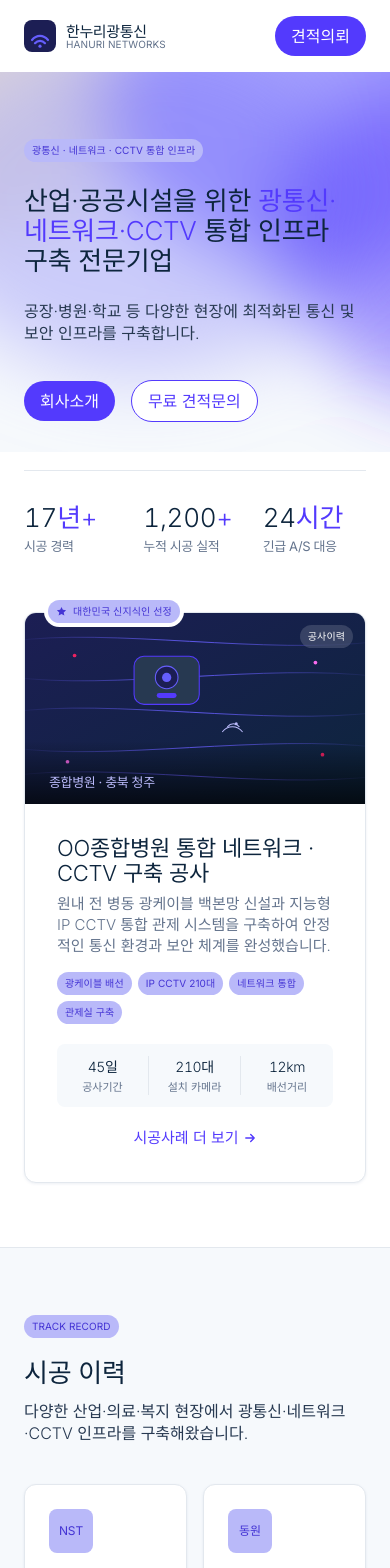
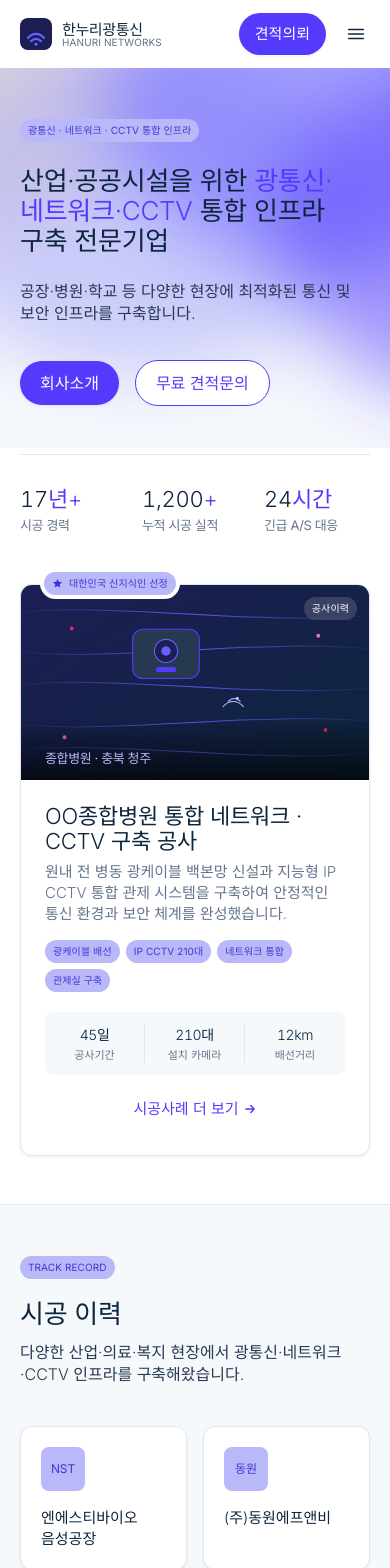
Before and after one commit to nsi0512-pixel/networks_homepage, a React (Vite) app: page / in a window 390 px wide. Shown: the top 1568 px of the page. Built offline with nearby package versions, Linux system fonts and the light colour scheme; a web font is replaced by a local one.

Commit message:
Add mobile nav, responsive spacing, and hover transitions

```diff
--- a/src/components/Header.tsx
+++ b/src/components/Header.tsx
@@ -1,10 +1,13 @@
-import { Link } from "react-router-dom"
+import { useEffect, useState } from "react"
+import { Link, useLocation } from "react-router-dom"
 
 const NAV_ITEMS = [
   { label: "회사소개", to: "/about" },
   { label: "사업소개", to: "/business" },
   { label: "고객지원", to: "/support" },
 ]
+
+const PHONE = "043-878-8888"
 
 function LogoMark() {
   return (
@@ -18,14 +21,25 @@ function LogoMark() {
 }
 
 export default function Header() {
+  const [menuOpen, setMenuOpen] = useState(false)
+  const { pathname } = useLocation()
+
+  useEffect(() => {
+    setMenuOpen(false)
+  }, [pathname])
+
   return (
     <header className="sticky top-0 z-50 bg-canvas/90 backdrop-blur">
-      <div className="mx-auto flex max-w-[1200px] items-center justify-between px-6 py-4">
-        <Link to="/" className="flex items-center gap-2.5">
+      <div className="mx-auto flex max-w-[1200px] items-center justify-between gap-3 px-5 py-3 sm:px-6 sm:py-4">
+        <Link to="/" className="flex items-center gap-2.5 py-1.5 transition-opacity hover:opacity-70">
           <LogoMark />
           <span className="flex flex-col leading-none">
-            <span className="text-[15px] font-normal tracking-tight text-ink">한누리광통신</span>
-            <span className="text-[10px] font-normal tracking-[0.1px] text-ink-mute-2">HANURI NETWORKS</span>
+            <span className="whitespace-nowrap text-[15px] font-normal tracking-tight text-ink">
+              한누리광통신
+            </span>
+            <span className="whitespace-nowrap text-[10px] font-normal tracking-[0.1px] text-ink-mute-2">
+              HANURI NETWORKS
+            </span>
           </span>
         </Link>
 
@@ -34,28 +48,75 @@ export default function Header() {
             <Link
               key={item.to}
               to={item.to}
-              className="text-[15px] font-light text-ink-mute-2 transition-colors hover:text-primary"
+              className={`text-[15px] font-light transition-colors hover:text-primary ${
+                pathname === item.to ? "text-primary" : "text-ink-mute-2"
+              }`}
             >
               {item.label}
             </Link>
           ))}
         </nav>
 
-        <div className="flex items-center gap-4">
+        <div className="flex items-center gap-2 sm:gap-4">
           <a
-            href="tel:043-878-8888"
-            className="hidden text-[15px] font-light text-ink-secondary sm:block"
+            href={`tel:${PHONE}`}
+            className="hidden text-[15px] font-light text-ink-secondary transition-colors hover:text-primary sm:block"
+            style={{ fontFeatureSettings: '"tnum"' }}
           >
-            043-878-8888
+            {PHONE}
           </a>
           <Link
             to="/quote"
-            className="rounded-full bg-primary px-4 py-2 text-base font-normal text-on-primary transition-colors hover:bg-primary-press"
+            className="whitespace-nowrap rounded-full bg-primary px-4 py-2.5 text-[15px] font-normal text-on-primary shadow-level-1 transition-all duration-200 hover:-translate-y-px hover:bg-primary-deep hover:shadow-level-2 active:translate-y-0 active:bg-primary-press sm:text-base"
           >
             견적의뢰
           </Link>
+
+          <button
+            type="button"
+            onClick={() => setMenuOpen((open) => !open)}
+            aria-expanded={menuOpen}
+            aria-controls="mobile-nav"
+            aria-label={menuOpen ? "메뉴 닫기" : "메뉴 열기"}
+            className="-mr-2 flex h-11 w-11 items-center justify-center rounded-md text-ink transition-colors hover:bg-canvas-soft lg:hidden"
+          >
+            <svg width="22" height="22" viewBox="0 0 24 24" fill="none" stroke="currentColor" strokeWidth="1.6" strokeLinecap="round" aria-hidden="true">
+              {menuOpen ? (
+                <path d="M6 6l12 12M18 6L6 18" />
+              ) : (
+                <path d="M4 7h16M4 12h16M4 17h16" />
+              )}
+            </svg>
+          </button>
         </div>
       </div>
+
+      <nav
+        id="mobile-nav"
+        hidden={!menuOpen}
+        className="border-t border-hairline bg-canvas lg:hidden"
+      >
+        <div className="mx-auto max-w-[1200px] px-5 py-2 sm:px-6">
+          {NAV_ITEMS.map((item) => (
+            <Link
+              key={item.to}
+              to={item.to}
+              className={`flex min-h-11 items-center border-b border-hairline text-[15px] font-light transition-colors last:border-b-0 hover:text-primary ${
+                pathname === item.to ? "text-primary" : "text-ink-secondary"
+              }`}
+            >
+              {item.label}
+            </Link>
+          ))}
+          <a
+            href={`tel:${PHONE}`}
+            className="flex min-h-11 items-center border-t border-hairline text-[15px] font-light text-ink-mute transition-colors hover:text-primary"
+            style={{ fontFeatureSettings: '"tnum"' }}
+          >
+            대표전화 {PHONE}
+          </a>
+        </div>
+      </nav>
     </header>
   )
 }
--- a/src/components/Hero.tsx
+++ b/src/components/Hero.tsx
@@ -13,7 +13,7 @@ export default function Hero() {
     <section id="top" className="relative isolate overflow-hidden bg-canvas">
       <GradientMesh />
 
-      <div className="mx-auto grid max-w-[1200px] items-center gap-14 px-6 py-16 lg:grid-cols-2 lg:gap-10 lg:py-24">
+      <div className="mx-auto grid max-w-[1200px] items-center gap-12 px-5 py-12 sm:px-6 sm:py-16 lg:grid-cols-2 lg:gap-10 lg:py-24">
         <div>
           <span className="inline-flex items-center gap-1.5 rounded-full bg-primary-subdued px-2 py-1 text-[10px] font-normal tracking-[0.1px] text-primary-deep">
             광통신 · 네트워크 · CCTV 통합 인프라
@@ -32,13 +32,13 @@ export default function Hero() {
           <div className="mt-9 flex flex-wrap items-center gap-4">
             <Link
               to="/about"
-              className="rounded-full bg-primary px-4 py-2 text-base font-normal text-on-primary transition-colors hover:bg-primary-press"
+              className="inline-flex min-h-11 items-center whitespace-nowrap rounded-full bg-primary px-5 py-2.5 text-base font-normal text-on-primary shadow-level-1 transition-all duration-200 hover:-translate-y-px hover:bg-primary-deep hover:shadow-level-2 active:translate-y-0 active:bg-primary-press"
             >
               회사소개
             </Link>
             <Link
               to="/quote"
-              className="rounded-full border border-primary bg-canvas px-4 py-2 text-base font-normal text-primary transition-colors hover:bg-primary-subdued/30"
+              className="inline-flex min-h-11 items-center whitespace-nowrap rounded-full border border-primary bg-canvas px-5 py-2.5 text-base font-normal text-primary transition-all duration-200 hover:-translate-y-px hover:bg-primary-subdued/30 active:translate-y-0"
             >
               무료 견적문의
             </Link>
@@ -49,7 +49,7 @@ export default function Hero() {
               <div key={stat.label}>
                 <dt className="sr-only">{stat.label}</dt>
                 <dd
-                  className="text-[26px] font-light leading-[1.12] tracking-[-0.26px] text-ink"
+                  className="text-[22px] font-light leading-[1.12] tracking-[-0.26px] text-ink sm:text-[26px]"
                   style={{ fontFeatureSettings: '"tnum"' }}
                 >
                   {stat.value}
--- a/src/components/PageHeader.tsx
+++ b/src/components/PageHeader.tsx
@@ -7,7 +7,7 @@ interface PageHeaderProps {
 export default function PageHeader({ eyebrow, title, description }: PageHeaderProps) {
   return (
     <div className="border-b border-hairline bg-canvas-soft">
-      <div className="mx-auto max-w-[1200px] px-6 py-16 lg:py-20">
+      <div className="mx-auto max-w-[1200px] px-5 py-12 sm:px-6 sm:py-16 lg:py-20">
         <span className="inline-flex items-center gap-1.5 rounded-full bg-primary-subdued px-2 py-1 text-[10px] font-normal tracking-[0.1px] text-primary-deep">
           {eyebrow}
         </span>
--- a/src/components/ProjectHistory.tsx
+++ b/src/components/ProjectHistory.tsx
@@ -11,8 +11,8 @@ const CLIENTS = [
 
 export default function ProjectHistory() {
   return (
-    <section className="border-t border-hairline bg-canvas-soft">
-      <div className="mx-auto max-w-[1200px] px-6 py-16 lg:py-24">
+    <section id="project-history" className="scroll-mt-20 border-t border-hairline bg-canvas-soft">
+      <div className="mx-auto max-w-[1200px] px-5 py-12 sm:px-6 sm:py-16 lg:py-24">
         <span className="inline-flex items-center gap-1.5 rounded-full bg-primary-subdued px-2 py-1 text-[10px] font-normal tracking-[0.1px] text-primary-deep">
           TRACK RECORD
         </span>
@@ -27,7 +27,7 @@ export default function ProjectHistory() {
           {CLIENTS.map((client) => (
             <div
               key={client.name}
-              className="rounded-lg border border-hairline bg-canvas p-6 shadow-[0_1px_3px_rgba(0,55,112,0.08)]"
+              className="rounded-lg border border-hairline bg-canvas p-5 shadow-level-1 transition-all duration-200 hover:-translate-y-0.5 hover:border-primary-subdued hover:shadow-level-2 sm:p-6"
             >
               <div className="flex h-11 w-11 items-center justify-center rounded-md bg-primary-subdued text-[12px] font-normal tracking-[-0.1px] text-primary-deep">
                 {client.initials}
--- a/src/components/ProjectHistoryCard.tsx
+++ b/src/components/ProjectHistoryCard.tsx
@@ -61,7 +61,7 @@ export default function ProjectHistoryCard() {
         대한민국 신지식인 선정
       </div>
 
-      <div className="overflow-hidden rounded-lg border border-hairline bg-canvas shadow-[0_1px_3px_rgba(0,55,112,0.08)]">
+      <div className="overflow-hidden rounded-lg border border-hairline bg-canvas shadow-level-1 transition-all duration-300 hover:-translate-y-1 hover:shadow-level-2">
         <div className="relative aspect-video">
           <NetworkVisual />
           <span className="absolute right-3 top-3 rounded-full bg-canvas/15 px-2 py-1 text-[10px] font-normal tracking-[0.1px] text-on-primary backdrop-blur">
@@ -74,7 +74,7 @@ export default function ProjectHistoryCard() {
           </div>
         </div>
 
-        <div className="p-8">
+        <div className="p-6 sm:p-8">
           <h3 className="text-[22px] font-light leading-[1.1] tracking-[-0.22px] text-ink">
             OO종합병원 통합 네트워크 · CCTV 구축 공사
           </h3>
@@ -108,15 +108,26 @@ export default function ProjectHistoryCard() {
             ))}
           </div>
 
-          <a
-            href="#projects"
-            className="mt-5 flex items-center justify-center gap-1 text-[15px] font-light text-primary hover:text-primary-deep"
+          <button
+            type="button"
+            onClick={() =>
+              document.getElementById("project-history")?.scrollIntoView({ behavior: "smooth" })
+            }
+            className="group mt-3 flex min-h-11 w-full items-center justify-center gap-1 text-[15px] font-light text-primary transition-colors hover:text-primary-deep"
           >
             시공사례 더 보기
-            <svg width="14" height="14" viewBox="0 0 20 20" fill="none" stroke="currentColor" strokeWidth="2">
+            <svg
+              width="14"
+              height="14"
+              viewBox="0 0 20 20"
+              fill="none"
+              stroke="currentColor"
+              strokeWidth="2"
+              className="transition-transform duration-200 group-hover:translate-x-0.5"
+            >
               <path d="M4 10h12M11 5l5 5-5 5" strokeLinecap="round" strokeLinejoin="round" />
             </svg>
-          </a>
+          </button>
         </div>
       </div>
     </div>
--- a/src/pages/AboutPage.tsx
+++ b/src/pages/AboutPage.tsx
@@ -25,8 +25,8 @@ export default function AboutPage() {
         description="한누리광통신은 광통신·네트워크·CCTV 통합 인프라 구축을 전문으로 하는 기업입니다. 공장·병원·학교 등 다양한 현장에서 축적한 시공 경험을 바탕으로 안정적인 통신 환경을 제공합니다."
       />
 
-      <section className="mx-auto max-w-[1200px] px-6 py-16 lg:py-24">
-        <div className="grid gap-10 overflow-hidden rounded-lg border border-hairline bg-canvas p-8 shadow-[0_1px_3px_rgba(0,55,112,0.08)] lg:grid-cols-[1fr_320px] lg:gap-14 lg:p-12">
+      <section className="mx-auto max-w-[1200px] px-5 py-12 sm:px-6 sm:py-16 lg:py-24">
+        <div className="grid gap-10 overflow-hidden rounded-lg border border-hairline bg-canvas p-6 shadow-level-1 sm:p-8 lg:grid-cols-[1fr_320px] lg:gap-14 lg:p-12">
           <div>
             <span className="inline-flex items-center gap-1.5 rounded-full bg-primary-subdued px-2 py-1 text-[10px] font-normal tracking-[0.1px] text-primary-deep">
               GREETING · CEO MESSAGE
@@ -52,7 +52,7 @@ export default function AboutPage() {
           </div>
         </div>
 
-        <div className="mt-6 rounded-lg border border-hairline bg-canvas-soft p-8">
+        <div className="mt-6 rounded-lg border border-hairline bg-canvas-soft p-6 sm:p-8">
           <dl className="grid gap-6 sm:grid-cols-2 lg:grid-cols-4">
             {COMPANY_INFO.map((item) => (
               <div key={item.label}>
--- a/src/pages/BusinessPage.tsx
+++ b/src/pages/BusinessPage.tsx
@@ -40,7 +40,7 @@ export default function BusinessPage() {
         title="사업소개"
         description="공장·병원·학교 등 다양한 현장에 최적화된 광케이블 배선, 네트워크 통합, IP CCTV 및 관제 시스템 구축 사업을 소개합니다."
       />
-      <div className="mx-auto max-w-[1200px] px-6 py-16 lg:py-24">
+      <div className="mx-auto max-w-[1200px] px-5 py-12 sm:px-6 sm:py-16 lg:py-24">
         <div className="grid grid-cols-1 gap-6 sm:grid-cols-2 lg:grid-cols-4">
           {SERVICES.map((service) => (
             <ServiceCard key={service.title} {...service} />
```
Also changed, not shown: src/components/ServiceCard.tsx (+6 -4 lines), src/index.css (+15 -0 lines), src/pages/QuotePage.tsx (+10 -6 lines), src/pages/SupportPage.tsx (+18 -9 lines).
